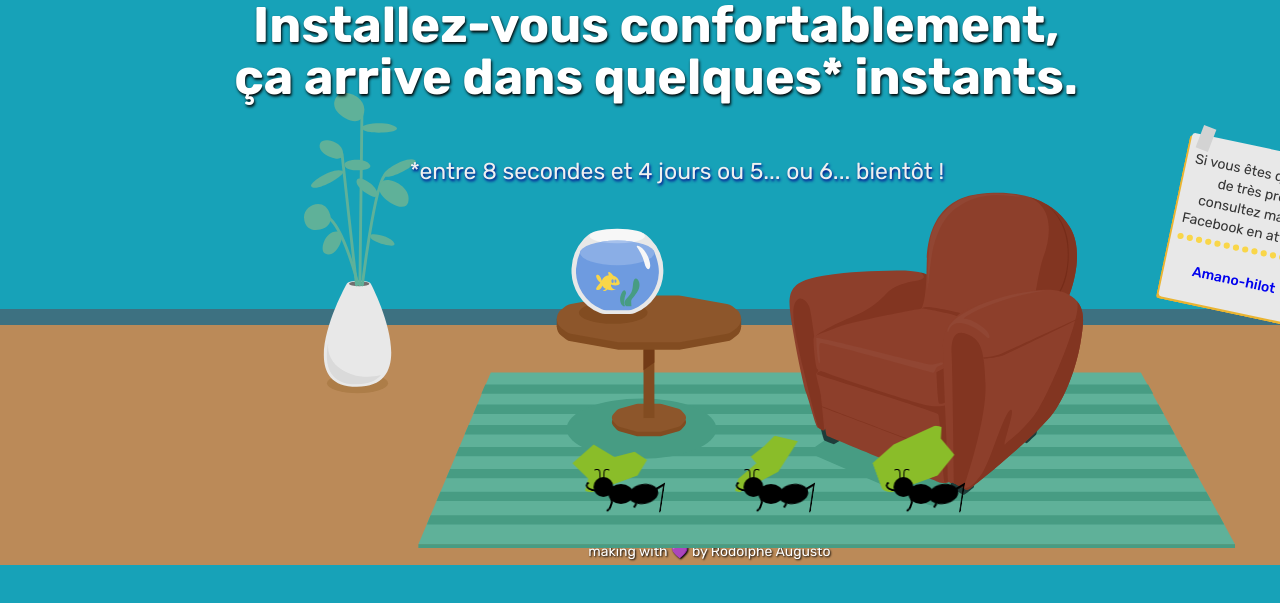
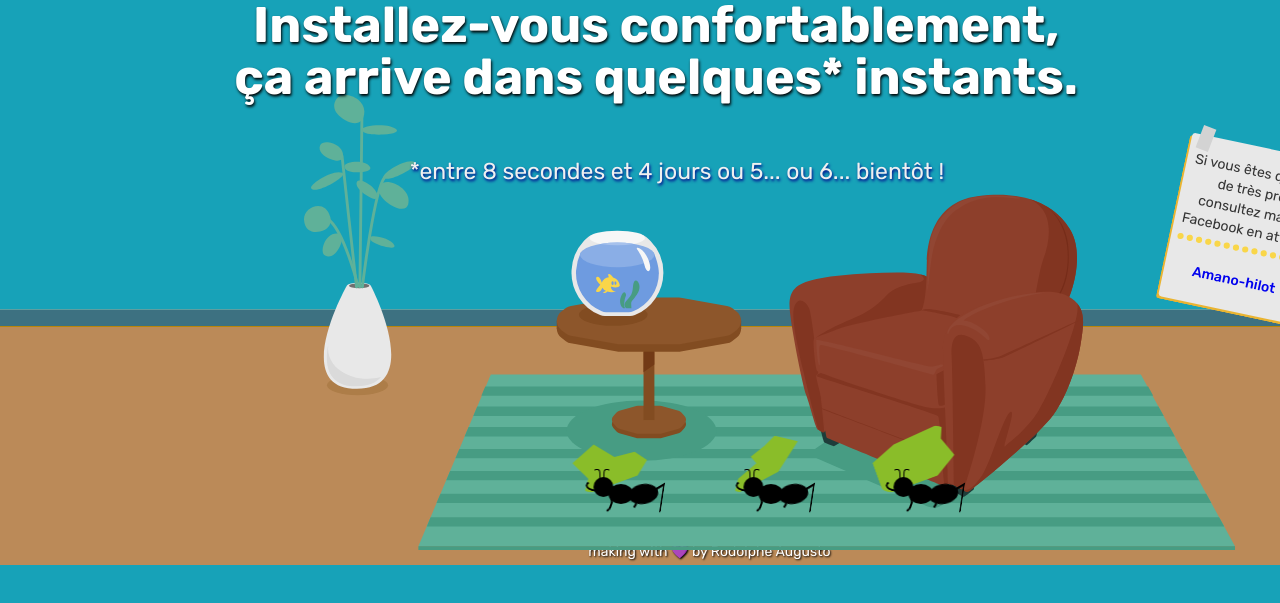
Before and after one commit to rodolphe37/amano-hilot-maintenance, a plain HTML site: page index.html in a window 1280 px wide. Shown: the part 235-838 px from the top of the page. Drawn offline with Linux system fonts and the light colour scheme.

Commit message:
Update index.css

```diff
--- a/index.css
+++ b/index.css
@@ -102,6 +102,8 @@ header.attente > img {
 .plinte {
   height: 2vh;
   background-color: #3d7181;
+  border-top: 1px solid cadetblue;
+  border-bottom: 1px solid darkgoldenrod;
 }
 .sol {
   height: 32vh;
```
